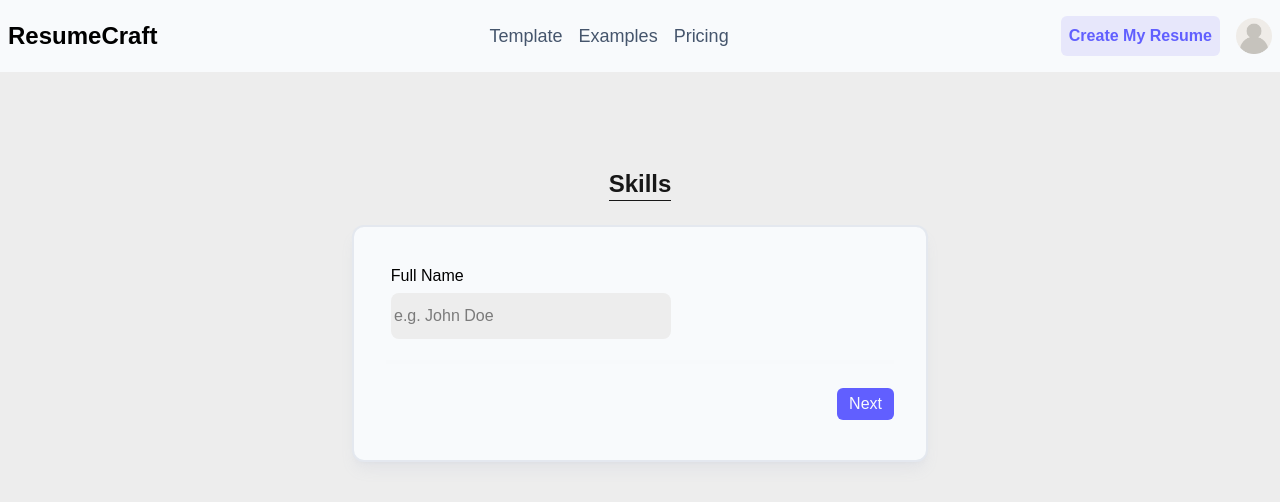
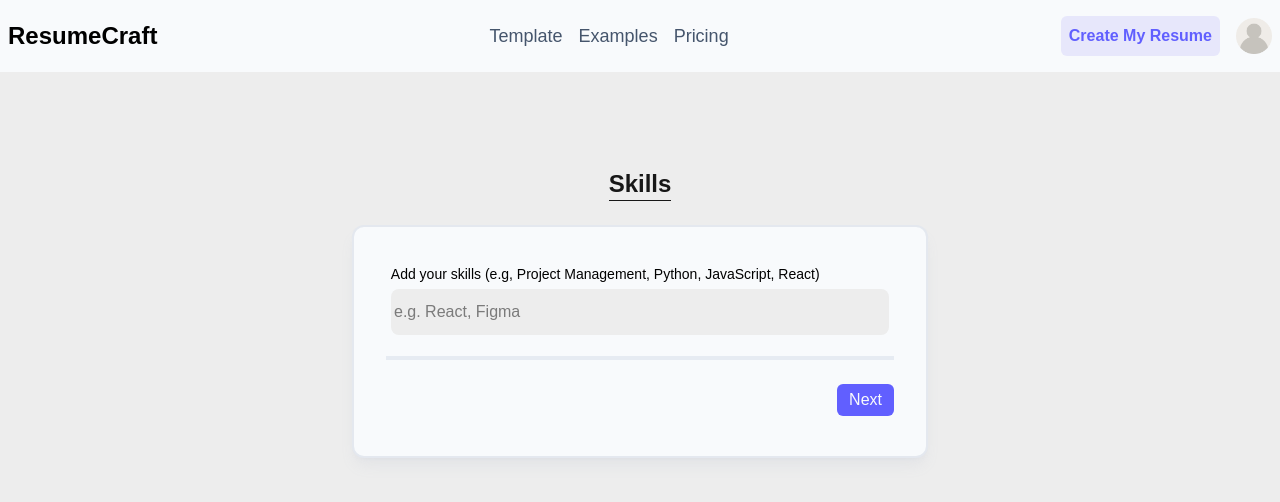
Before and after one commit to Obiorakingsley/ResumeCrafts, a Next.js app: page /resume/skills in a window 1280 px wide. Shown: the top 502 px of the page. Built offline with nearby package versions, Linux system fonts and the light colour scheme.

Commit message:
Update input and label in resume/skills

```diff
--- a/src/app/(build)/resume/skills/page.tsx
+++ b/src/app/(build)/resume/skills/page.tsx
@@ -10,20 +10,22 @@
         action=""
         className="form dark:text-slate-300 text-black dark:bg-black/80 shadow-lg bg-slate-50 text-center p-8 rounded-xl shadow-slate-400/10 grid gap-4 align-center border-2 border-slate-400/20 w-full max-w-xl"
       >
-        <label htmlFor="fullName">
-          Full Name
+        <label htmlFor="skills">
+          <span className="text-sm">
+            Add your skills (e.g, Project Management, Python, JavaScript, React)
+          </span>
           <input
-            id="fullName"
-            name="fullname"
+            id="skills"
+            name="skills"
             type="text"
-            placeholder="e.g. John Doe"
+            placeholder="e.g. React, Figma"
           />
         </label>
-        <div className="border-2 border-slate-50/50"></div>
+        <div className="border-2 dark:border-slate-50/20 border-slate-300/40"></div>
 
         <Link
           className="place-self-end my-2 bg-indigo-500 transition-colors hover:bg-indigo-600 py-1 px-3 rounded-md text-slate-50"
-          href="resume/skills"
+          href="resume/experience"
         >
           <button>Next</button>
         </Link>
--- a/src/app/globals.css
+++ b/src/app/globals.css
@@ -39,6 +39,7 @@
   border: none;
   outline: none;
   background-color: var(--background);
+  width: 100%;
   min-width: 280px;
   padding: 0.7rem 0.2rem;
   border-radius: 8px;
```
